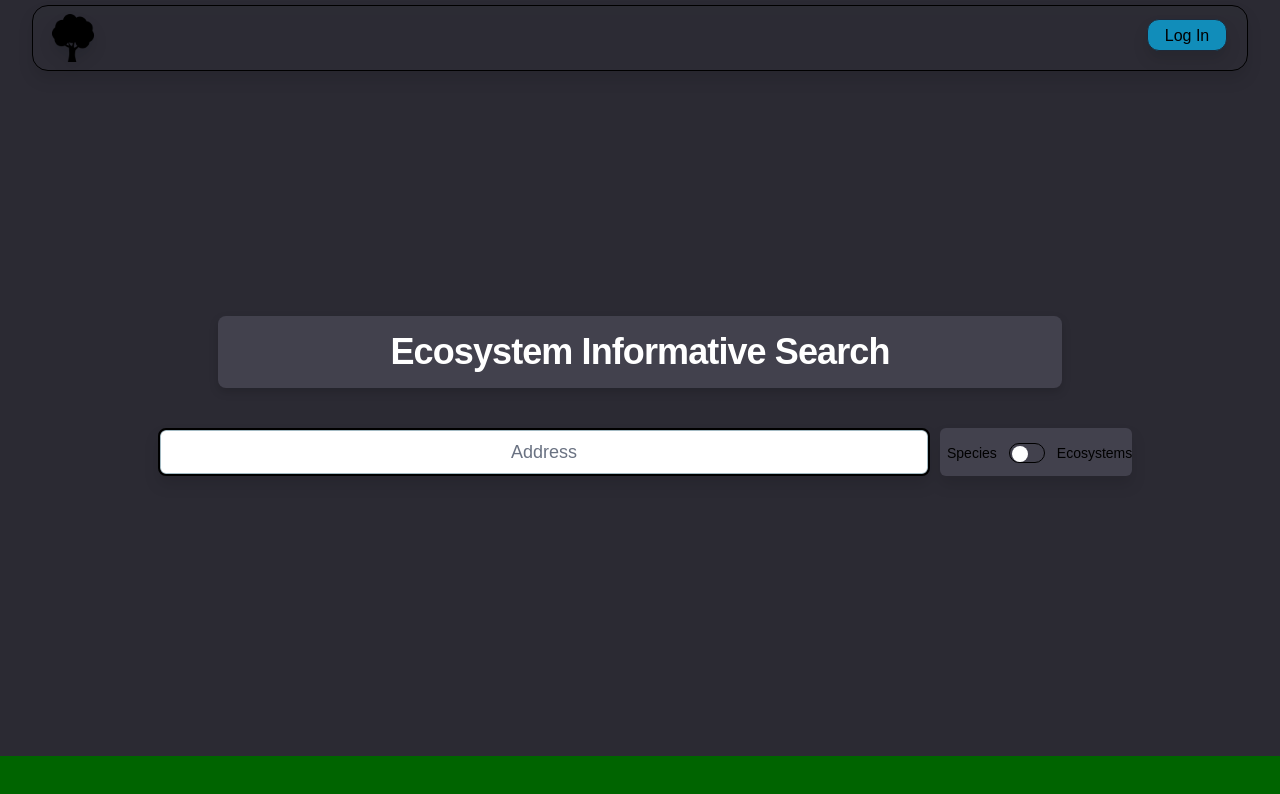
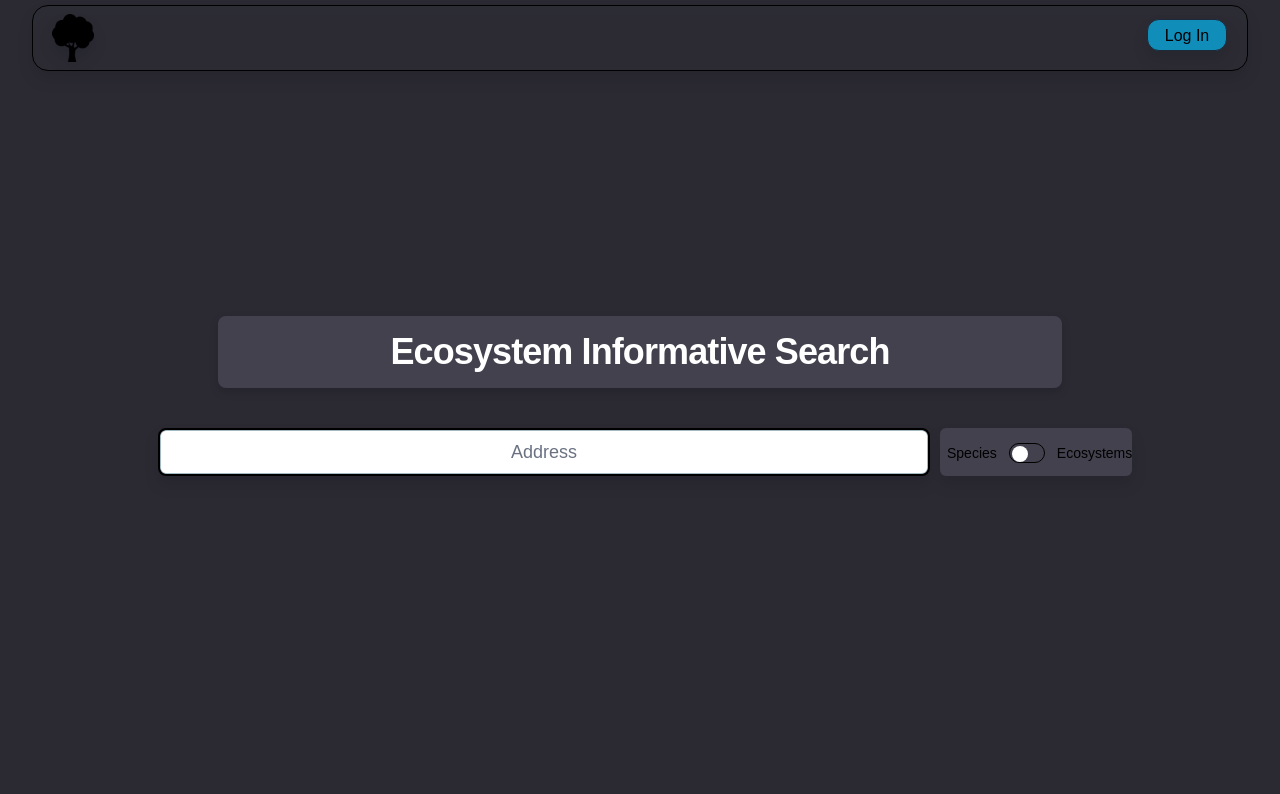
Before and after one commit to FraserWPKent/Ecosystem-Info-Project, a Next.js app: page / in a window 1280 px wide. Shown: the top 794 px of the page. Built offline with nearby package versions, Linux system fonts and the light colour scheme.

Commit message:
Fixing the green

```diff
--- a/app/globals.css
+++ b/app/globals.css
@@ -24,9 +24,9 @@
 } */
 
 body {
-  /* background: var(--background); */
+  background: #2b2a33;
   /* background: url(/dashboard_splash.jpg); */
-  background: linear-gradient(to bottom, green 0 50%, darkgreen 50% 100%);
+  /* background: linear-gradient(to bottom, green 0 50%, darkgreen 50% 100%); */
   /* color: var(--foreground); */
   font-family: Arial, Helvetica, sans-serif;
 }
```
